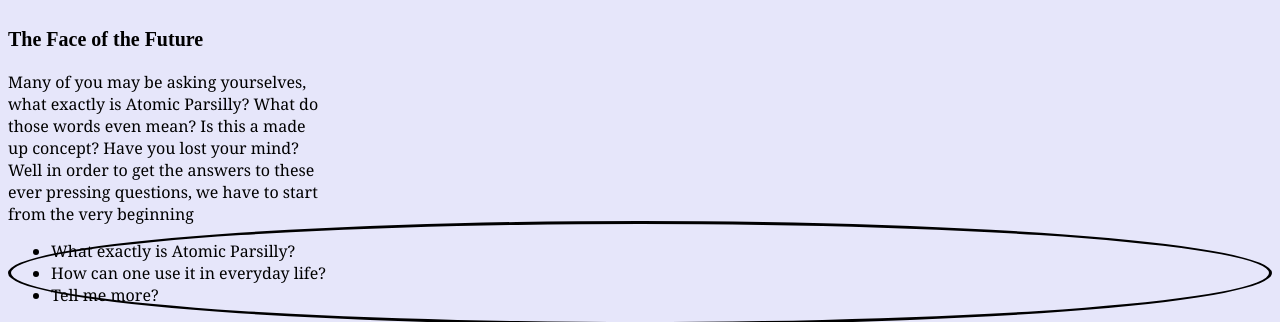
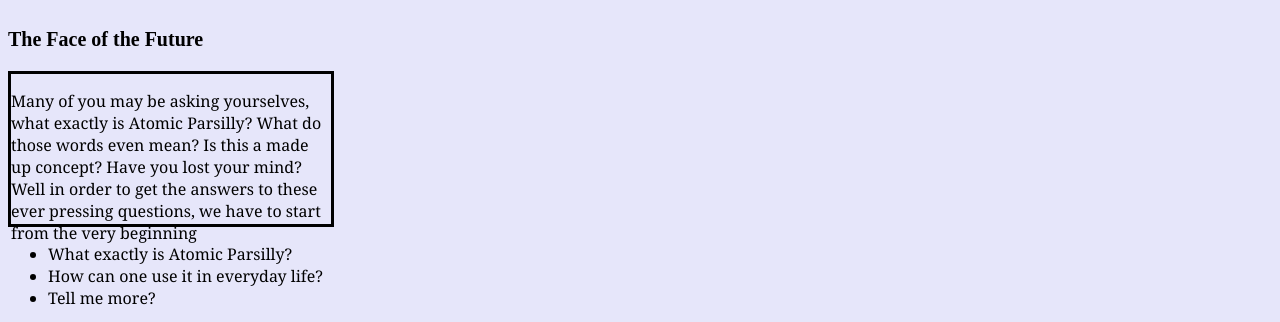
Before and after one commit to cstobbe/js_scraps, a PHP site: page / in a window 1280 px wide. Shown: the part 60-382 px from the top of the page. Run offline with PHP 8.4, Linux system fonts and the light colour scheme.

Commit message:
border style box-sizing class

```diff
--- a/style.css
+++ b/style.css
@@ -14,6 +14,7 @@ body {background-color: Lavender;
 .box-sizing{
   width:320px;
   height:150px;
+  border-style: solid;
 }
 
 h3 {font-size:20px;
@@ -37,8 +38,6 @@ img {
 .bulleted{
   text-align:left;
   font-weight:200;
-  border-style:solid;
-  border-radius: 100%;
 }
 
 .container{
```
